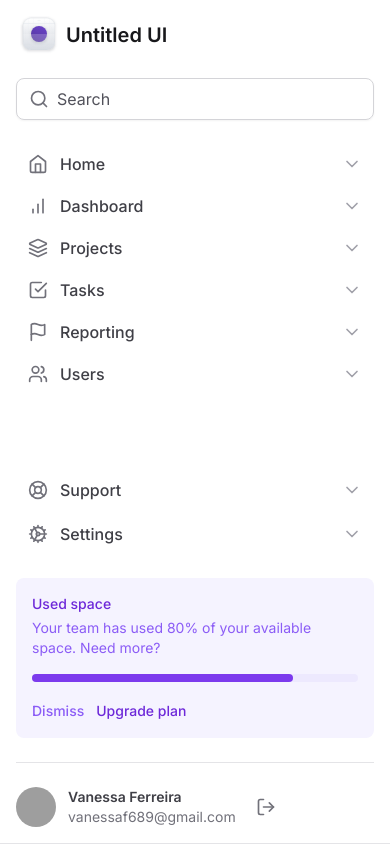
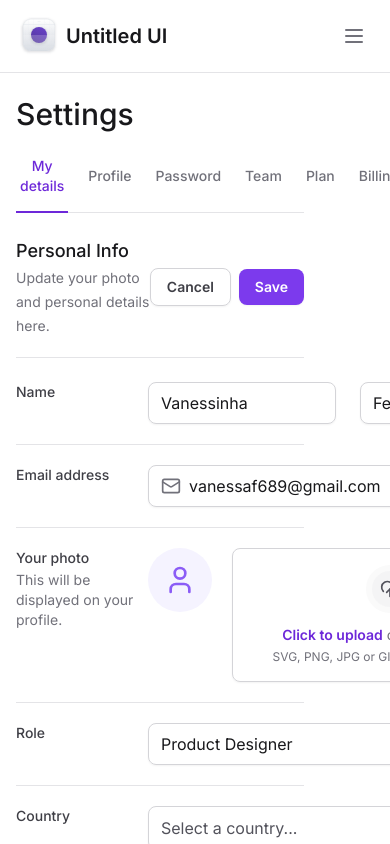
Before and after one commit to Vanessa-Ap-Ferreira/tailwind-next, a Next.js app: page / in a window 390 px wide. Shown: the top 844 px of the page. Built offline with nearby package versions, Linux system fonts and the light colour scheme; grey boxes are pictures that could not be loaded.

Commit message:
abertura sidebar

```diff
--- a/package.json
+++ b/package.json
@@ -10,6 +10,7 @@
   },
   "dependencies": {
     "@formkit/auto-animate": "^0.7.0",
+    "@radix-ui/react-collapsible": "^1.0.3",
     "@radix-ui/react-select": "^1.2.2",
     "@radix-ui/react-tabs": "^1.0.4",
     "@types/node": "20.5.7",
--- a/src/components/Sidebar/index.tsx
+++ b/src/components/Sidebar/index.tsx
@@ -1,14 +1,25 @@
-import { BarChart, CheckSquare, Cog, Flag, Home, Layers, LifeBuoy, Search, Users } from "lucide-react";
+'use client'
+import { BarChart, CheckSquare, Cog, Flag, Home, Layers, LifeBuoy, Menu, Search, Users } from "lucide-react";
 import { InputControl, InputPrefix, InputRoot } from "../Input";
 import { Logo } from "./Logo";
 import { NavItem } from "./NavItem";
 import { Profile } from "./Profile";
 import { UsedSpaceWidget } from "./UsedSpaceWidget";
+import * as Collapsible from '@radix-ui/react-collapsible';
+import { Button } from "../Button"
 
 export function Sidebar() {
   return (
-    <aside className='flex flex-col gap-6 p-4 border-b border-zinc-200 fixed left-0 top-0 right-0 bottom-0 z-20 bg-white lg:right-auto lg:w-80 lg:border-r lg:px-5 lg:py-8 h-screen'>
+    <Collapsible.Root className='flex flex-col gap-6 p-4 border-b border-zinc-200 fixed left-0 top-0 right-0 data-[state=open]:h-screen data-[state=open]:bottom-0 lg:data-[state=closed]:bottom-0 lg:data-[state=closed]:h-screen z-20 bg-white lg:right-auto lg:w-80 lg:border-r lg:px-5 lg:py-8'>
+      <div className="flex items-center justify-between">
         <Logo />
+        <Collapsible.Trigger asChild className="lg:hidden">
+          <Button variant="ghost">
+            <Menu className="h-6 w-6" />
+          </Button>
+        </Collapsible.Trigger>
+      </div>
+      <Collapsible.Content forceMount className="flex flex-1 flex-col gap-6 data-[state=closed]:hidden lg:data-[state=closed]:flex">
         <InputRoot>
           <InputPrefix>
             <Search className="h-5 w-5 text-zinc-500"/>
@@ -32,6 +43,7 @@
           <div className="h-px bg-zinc-200" />
           <Profile />
         </div>
-    </aside>
+      </Collapsible.Content>
+    </Collapsible.Root>
   )
 }
```
Lines whose indentation alone changed are shown as unchanged.
